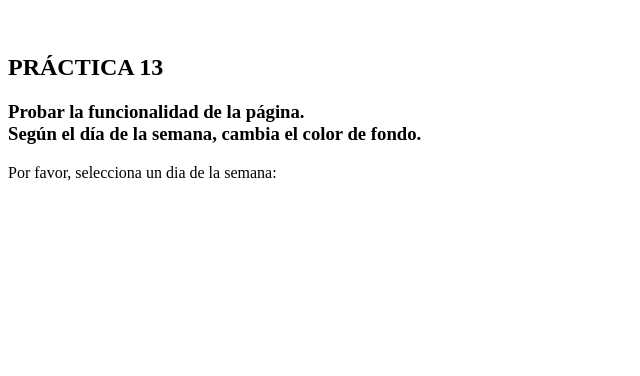
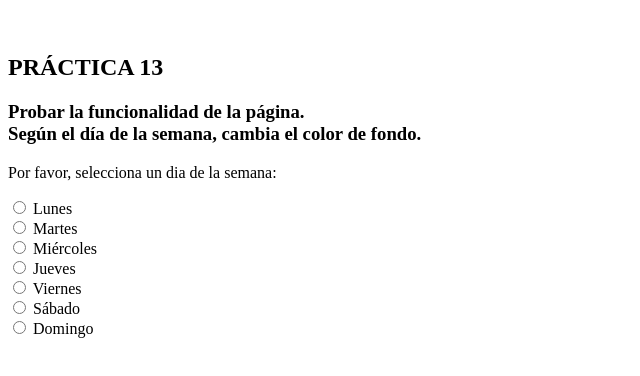
Before and after one commit to gboned/Practica13, a plain HTML site: page index.html in a window 1280 px wide. Shown: the whole page, without its empty margins (0-640 px from the left). Drawn offline with Linux system fonts and the light colour scheme.

Commit message:
Añadir menú de opciones

```diff
--- a/index.html
+++ b/index.html
@@ -76,6 +76,20 @@
 							Según el día de la semana, cambia el color de fondo.</h3>
 						<!-- Añado texto -->
 						<p>Por favor, selecciona un dia de la semana:</p>
+						<!-- Añado menú de opciones -->
+						<input type="radio" name="diaSemana" value="1"> Lunes
+						<br>
+						<input type="radio" name="diaSemana" value="2"> Martes
+						<br>
+						<input type="radio" name="diaSemana" value="3"> Miércoles
+						<br>
+						<input type="radio" name="diaSemana" value="4"> Jueves
+						<br>
+						<input type="radio" name="diaSemana" value="5"> Viernes
+						<br>
+						<input type="radio" name="diaSemana" value="6"> Sábado
+						<br>
+						<input type="radio" name="diaSemana" value="7"> Domingo
 					</section>
 
 					<article>
```
